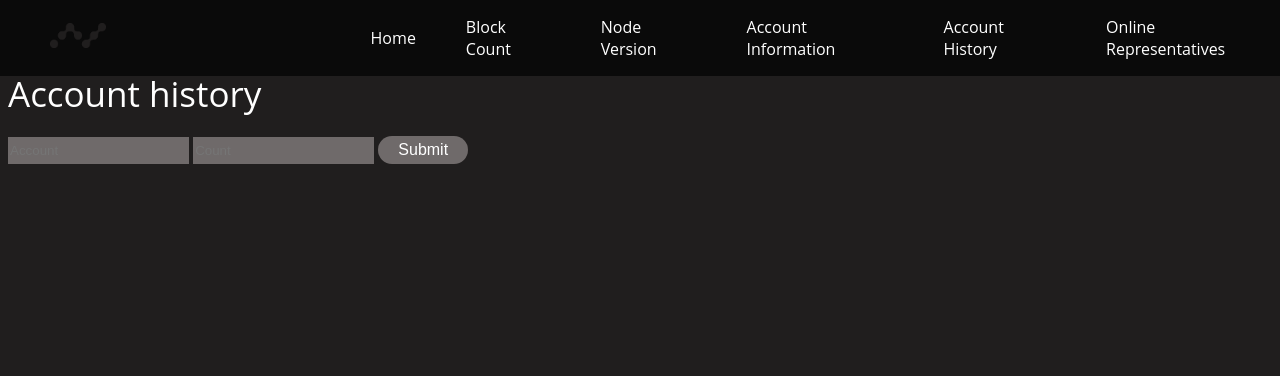
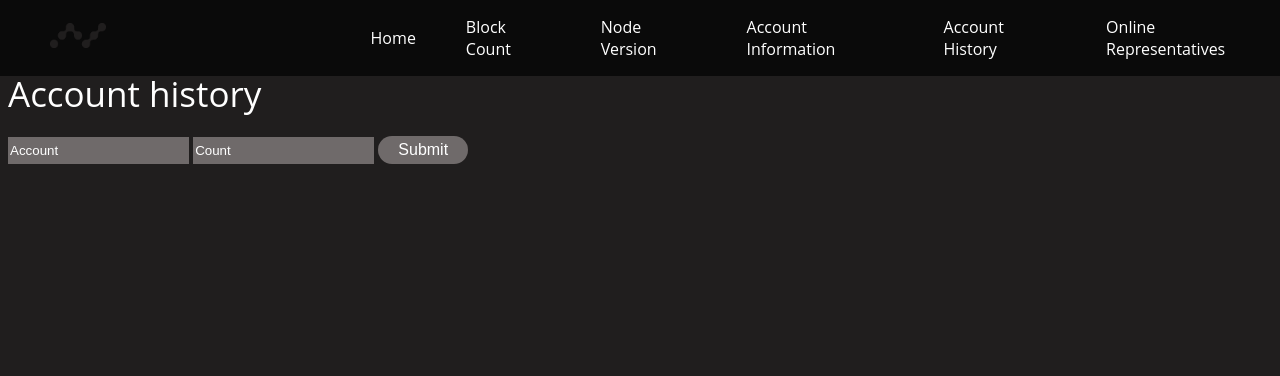
Before and after one commit to marcosmmb/raiek-monitor, a Django app: page /accountHistory.html in a window 1280 px wide. Shown: the top 376 px of the page. Run offline with Django 3.2, Linux system fonts and the light colour scheme.

Commit message:
minor changes

```diff
--- a/raiek/core/static/css/style.css
+++ b/raiek/core/static/css/style.css
@@ -47,6 +47,10 @@
     color: white;
     border: 0px solid black;
     height: 25px;
+}
+
+::placeholder {
+    color:white;
 }
 
 .button {
--- a/raiek/core/templates/base.html
+++ b/raiek/core/templates/base.html
@@ -4,6 +4,8 @@
     <meta charset="utf-8">
     <meta name="viewport" content="width=device-width, initial-scale=1.0">
     <link rel="stylesheet" type="text/css" href="{% static "css/style.css" %}" >
+    <link rel="icon" href="{% static "img/icon.png" %}" type="image/x-icon" />
+    <link rel="shortcut icon" href="{% static "img/icon.png" %}" type="image/x-icon" />
     <title>Raiek</title>
 </head>
 
```
Also changed, not shown: raiek/core/static/img/icon.png (added), 4 other files.
